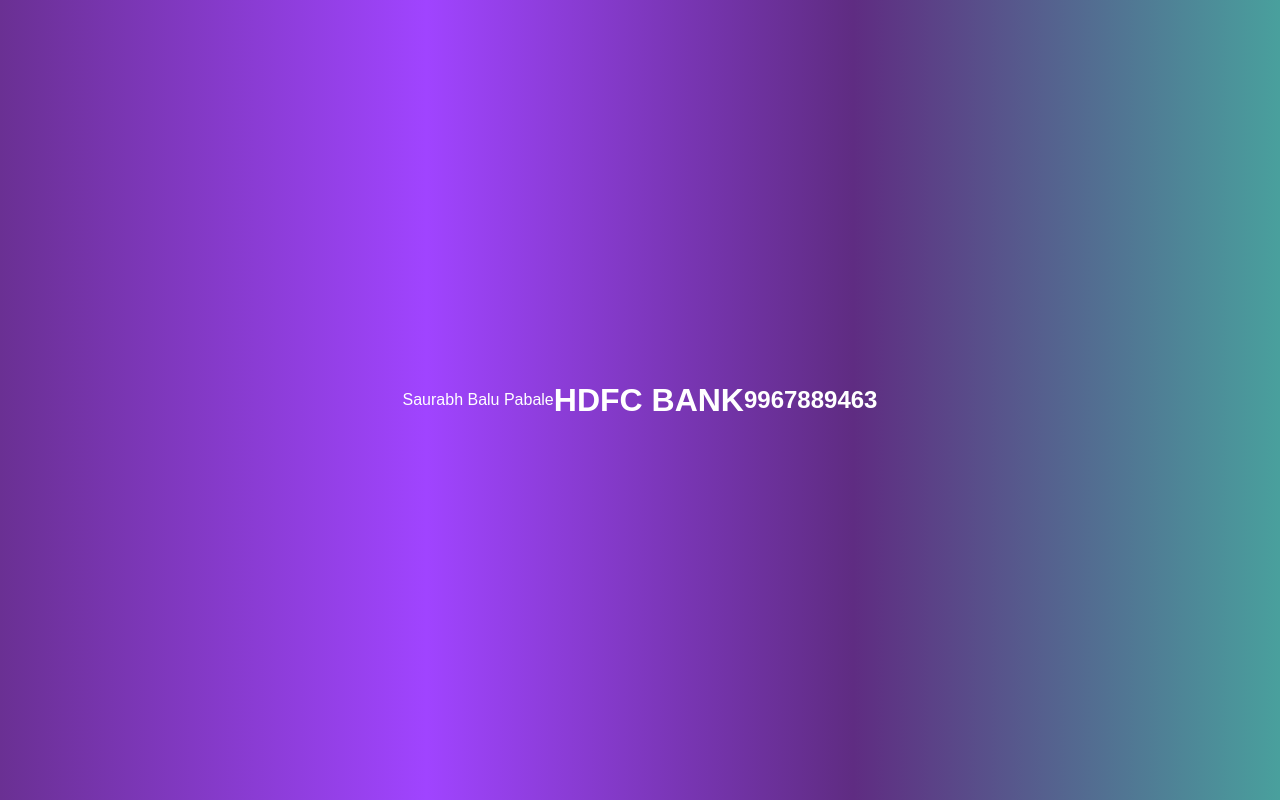
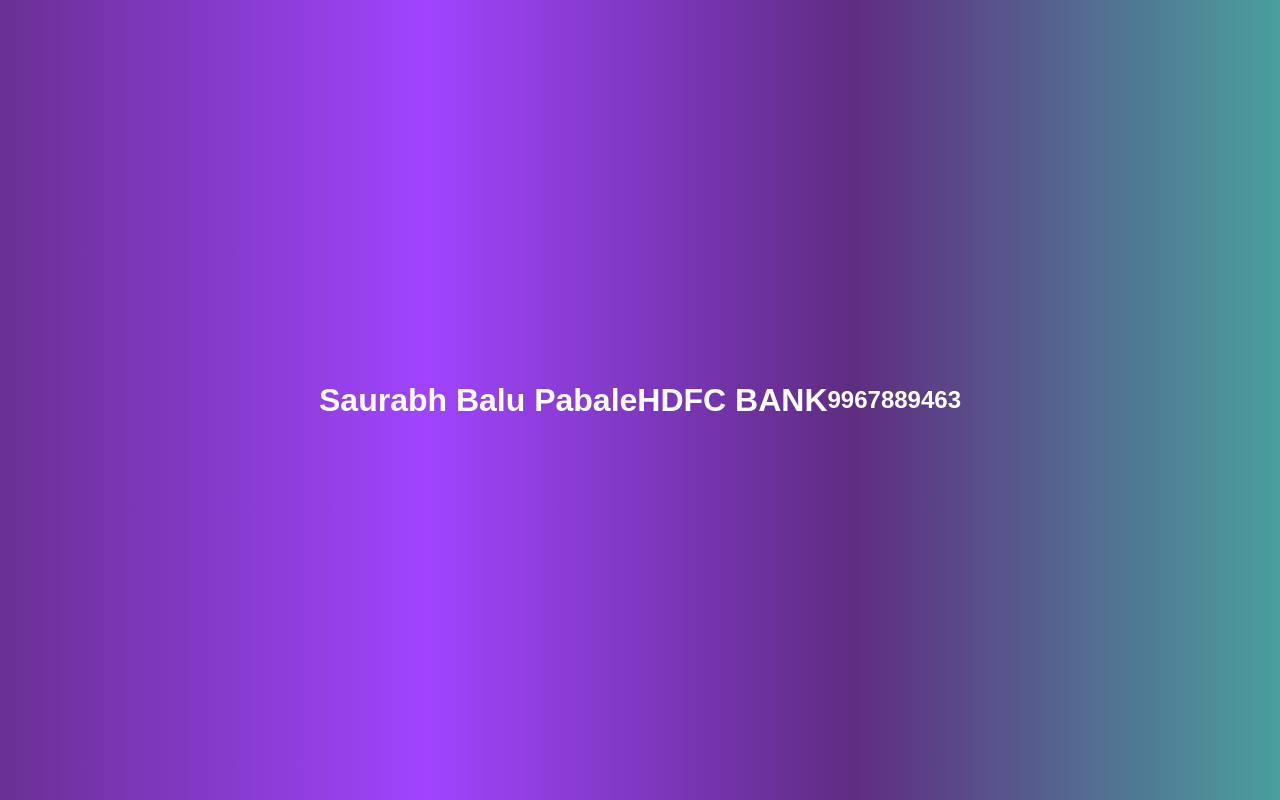
Before and after one commit to pabalesaurabh/Devops_repo, a plain HTML site: page index.html in a window 1280 px wide. Drawn offline with Linux system fonts and the light colour scheme.

Commit message:
branch in github

```diff
--- a/index.html
+++ b/index.html
@@ -7,7 +7,7 @@
     <title>This is 1st Project</title>
 </head>
 <body>
-    <h1M> Saurabh Balu Pabale</h1M>
+    <h1> Saurabh Balu Pabale</h1>
     <h1>HDFC BANK </h1>
     <H2>9967889463</H2>
 
```
